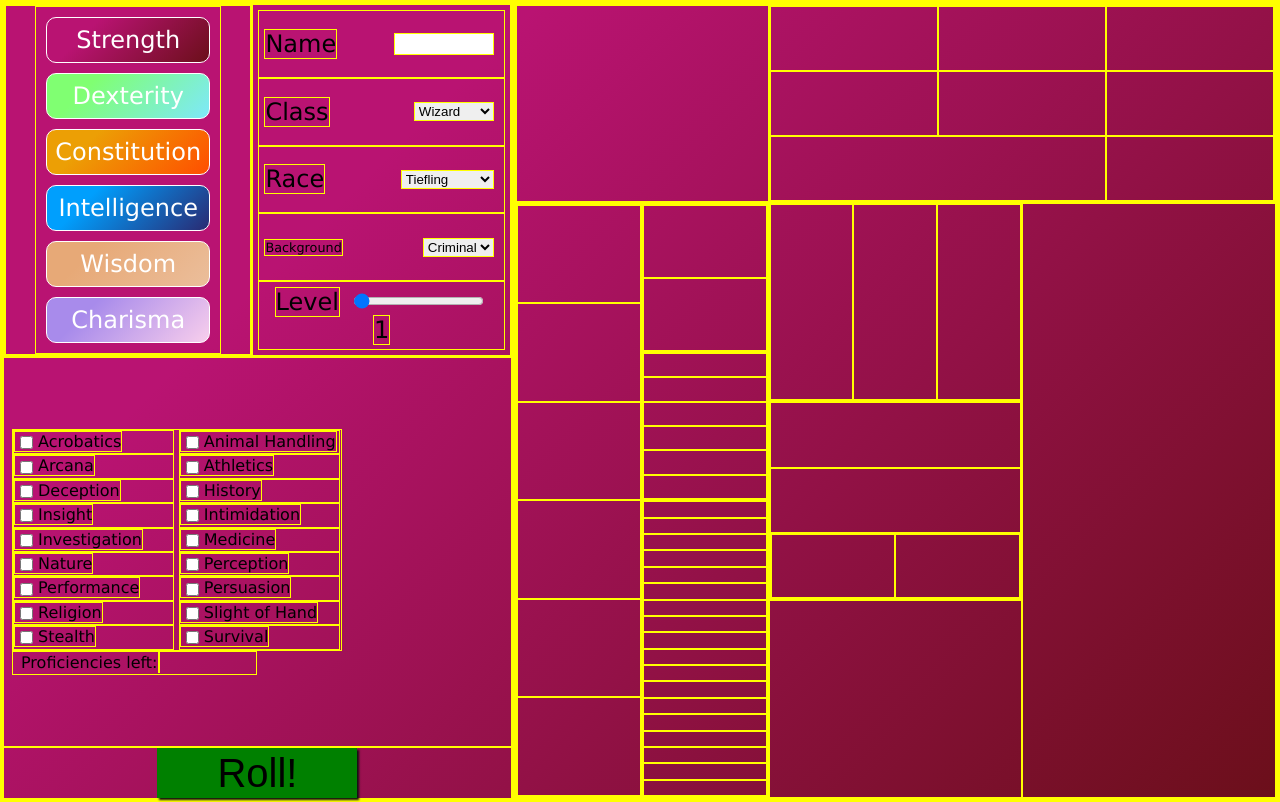
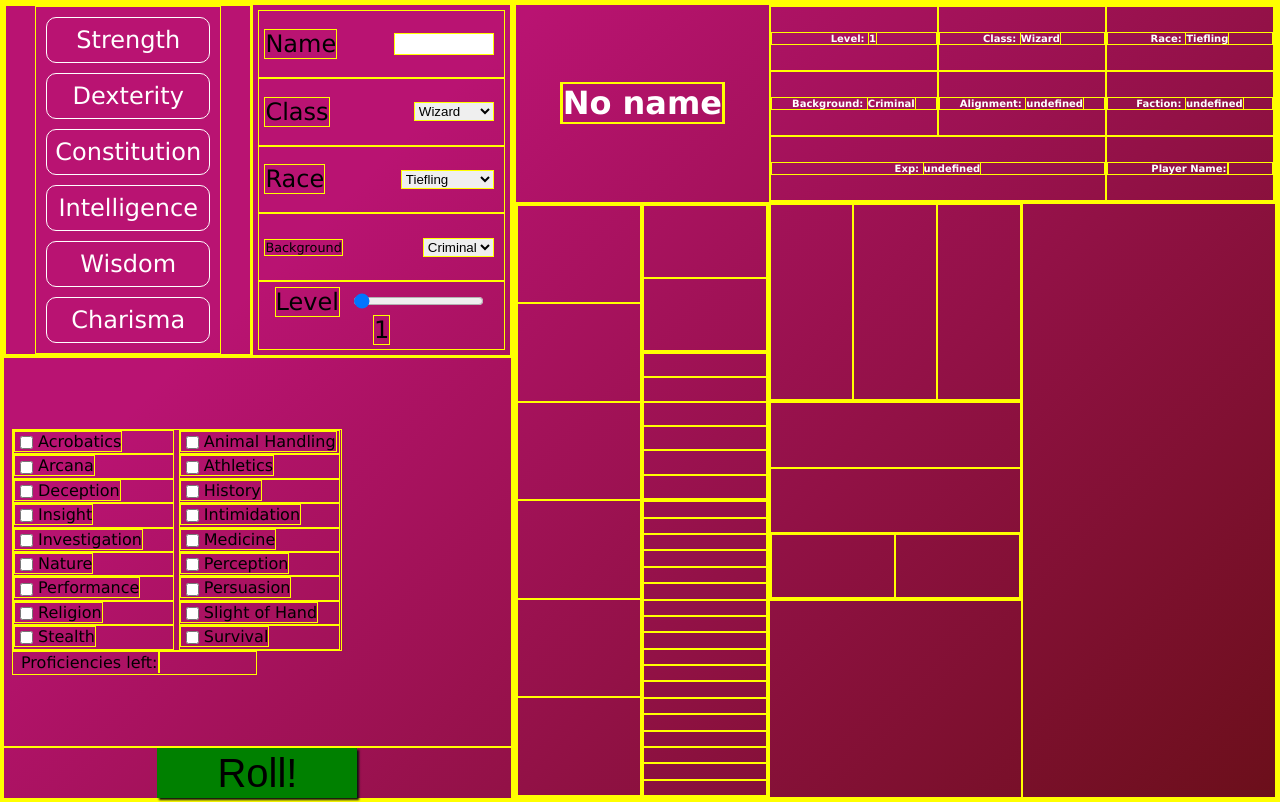
Before and after one commit to BobbyK360/dnd-character-creator, a plain HTML site: page index.html in a window 1280 px wide. Both pictures are taken after a click on the button "Roll!". Drawn offline with Linux system fonts and the light colour scheme.

Commit message:
added some HTML structure for sheet names and a span that can have its innerHTML edited. Also created a function that lets me populate all these spans with one call. Some spans return undefined as they have not been created in the object yet

```diff
--- a/css/styles.css
+++ b/css/styles.css
@@ -247,6 +247,7 @@ body {
 
 .character-sheet-container {
   height: 100%;
+  color: #fff;
   display: grid;
   grid-template-columns: 1fr 1fr 1fr;
   grid-template-rows: 1fr 1fr 1fr 1fr;
@@ -273,6 +274,10 @@ body {
 
 .sheet__character-name {
   grid-area: sheet__character-name;
+  justify-self: center;
+  align-self: center;
+  text-align: center;
+  color: #fff;
 }
 
 .sheet__character-definitions {
@@ -288,13 +293,40 @@ body {
   grid-area: sheet__character-definitions;
 }
 
+.sheet__character-definitions > div {
+  display: flex;
+}
+.sheet__character-definitions > div > h1 {
+  width: 100%;
+  justify-items: center;
+  align-self: center;
+  text-align: center;
+  font-size: 10px;
+}
+
 .sheet__character-level {
   grid-area: sheet__character-level;
+  /* display: flex; */
 }
+
+/* .sheet__character-level h1 {
+  width: 100%;
+  justify-items: center;
+  align-self: center;
+  text-align: center;
+} */
 
 .sheet__character-class {
   grid-area: sheet__character-class;
+  /* display: flex; */
 }
+
+/* .sheet__character-class h1 {
+  width: 100%;
+  justify-items: center;
+  align-self: center;
+  text-align: center;
+} */
 
 .sheet__character-race {
   grid-area: sheet__character-race;
--- a/index.html
+++ b/index.html
@@ -18,42 +18,42 @@
               <li
                 class="draggable-element"
                 draggable="true"
-                data-value="strength"
+                data-value="Strength"
               >
                 Strength
               </li>
               <li
                 class="draggable-element"
                 draggable="true"
-                data-value="dexterity"
+                data-value="Dexterity"
               >
                 Dexterity
               </li>
               <li
                 class="draggable-element"
                 draggable="true"
-                data-value="constitution"
+                data-value="Constitution"
               >
                 Constitution
               </li>
               <li
                 class="draggable-element"
                 draggable="true"
-                data-value="intelligence"
+                data-value="Intelligence"
               >
                 Intelligence
               </li>
               <li
                 class="draggable-element"
                 draggable="true"
-                data-value="wisdom"
+                data-value="Wisdom"
               >
                 Wisdom
               </li>
               <li
                 class="draggable-element"
                 draggable="true"
-                data-value="charisma"
+                data-value="Charisma"
               >
                 Charisma
               </li>
@@ -68,22 +68,22 @@
           <div class="class-selector">
             <label for="class">Class</label>
             <select name="class" id="class" autocomplete="off">
-              <option value="wizard">Wizard</option>
-              <option value="barbarian">Barbarian</option>
+              <option value="Wizard">Wizard</option>
+              <option value="Barbarian">Barbarian</option>
             </select>
           </div>
           <div class="race-selector">
             <label for="race">Race</label>
             <select name="race" id="race" autocomplete="off">
-              <option value="tiefling">Tiefling</option>
-              <option value="dragonborn">Dragonborn</option>
+              <option value="Tiefling">Tiefling</option>
+              <option value="Dragonborn">Dragonborn</option>
             </select>
           </div>
           <div class="background-selector">
             <label for="background">Background</label>
             <select name="background" id="background" autocomplete="off">
-              <option value="criminal">Criminal</option>
-              <option value="sage">Sage</option>
+              <option value="Criminal">Criminal</option>
+              <option value="Sage">Sage</option>
             </select>
           </div>
           <div class="level-selector">
@@ -295,16 +295,34 @@
     <div class="character-sheet">
       <div class="character-sheet-container">
         <div class="sheet__character-header">
-          <div class="sheet__character-name"></div>
+          <div class="sheet__character-name">
+            <h1><span>Test Text</span></h1>
+          </div>
           <div class="sheet__character-definitions">
-            <div class="sheet__character-level"></div>
-            <div class="sheet__character-class"></div>
-            <div class="sheet__character-race"></div>
-            <div class="sheet__character-background"></div>
-            <div class="sheet__character-alignment"></div>
-            <div class="sheet__character-faction"></div>
-            <div class="sheet__character-exp"></div>
-            <div class="sheet__player-name"></div>
+            <div class="sheet__character-level">
+              <h1>Level: <span></span></h1>
+            </div>
+            <div class="sheet__character-class">
+              <h1>Class: <span></span></h1>
+            </div>
+            <div class="sheet__character-race">
+              <h1>Race: <span></span></h1>
+            </div>
+            <div class="sheet__character-background">
+              <h1>Background: <span></span></h1>
+            </div>
+            <div class="sheet__character-alignment">
+              <h1>Alignment: <span></span></h1>
+            </div>
+            <div class="sheet__character-faction">
+              <h1>Faction: <span></span></h1>
+            </div>
+            <div class="sheet__character-exp">
+              <h1>Exp: <span></span></h1>
+            </div>
+            <div class="sheet__player-name">
+              <h1>Player Name: <span></span></h1>
+            </div>
           </div>
         </div>
         <div class="sheet__character-stats-total">
--- a/js/app.js
+++ b/js/app.js
@@ -203,9 +203,12 @@ rollEl.addEventListener("click", () => {
   getProficiencies();
   returnAttPriorityArray();
   rollDice(6, 6);
-  let characterObject = new Character();
-  characterArray.push(characterObject);
+  let CharacterObject = new Character();
+  characterArray.push(CharacterObject);
   console.table(characterArray);
+  // assignName(CharacterObject);
+  // assignLevel(CharacterObject);
+  assignOutputField(CharacterObject)
 });
 
 class Character {
@@ -216,11 +219,24 @@ class Character {
     this.background = characterInfo[3];
     this.level = characterInfo[4];
     this.proficiencies = characterInfo[5];
-    this.strength = bonusArray[attPriority.indexOf("strength")];
-    this.dexterity = bonusArray[attPriority.indexOf("dexterity")];
-    this.constitution = bonusArray[attPriority.indexOf("constitution")];
-    this.intelligence = bonusArray[attPriority.indexOf("intelligence")];
-    this.wisdom = bonusArray[attPriority.indexOf("wisdom")];
-    this.charisma = bonusArray[attPriority.indexOf("charisma")];
+    this.Strength = bonusArray[attPriority.indexOf("Strength")];
+    this.Dexterity = bonusArray[attPriority.indexOf("Dexterity")];
+    this.Constitution = bonusArray[attPriority.indexOf("Constitution")];
+    this.Intelligence = bonusArray[attPriority.indexOf("Intelligence")];
+    this.Wisdom = bonusArray[attPriority.indexOf("Wisdom")];
+    this.Charisma = bonusArray[attPriority.indexOf("Charisma")];
   }
 }
+
+//Functions to assign values to the sheet
+//Because calling a bunch of the same assignment functions is ugly, here is a function that runs through all
+//the output boxes and assigns the innerHTML of the associated span. The only thing hard-coded is the fieldListHeaderArray
+//which should be in the same order as the sheet.
+function assignOutputField (object) {
+  const fieldList = Array.from(document.querySelectorAll('.sheet__character-header div h1 span'));
+  const fieldListHeaderArray = ["name", "level", "class", "race", "background", "alignment", "faction", "exp"];
+  for (i=0; i < fieldList.length; i++) {
+    const outputGrabber = document.querySelector(`.sheet__character-${fieldListHeaderArray[i]} h1 span`);
+    outputGrabber.innerHTML = object[fieldListHeaderArray[i]];
+  }
+}
```
